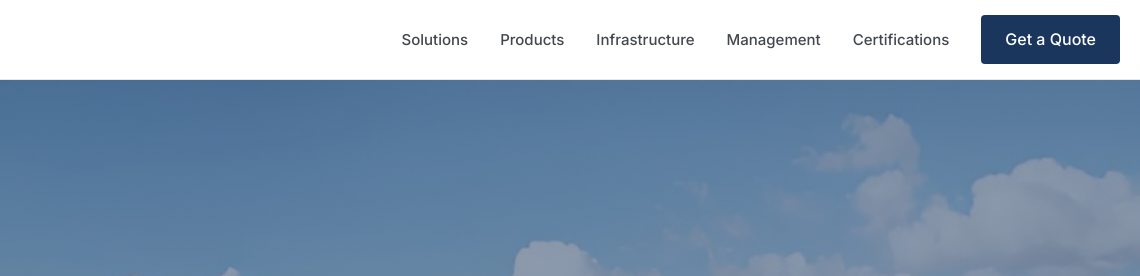
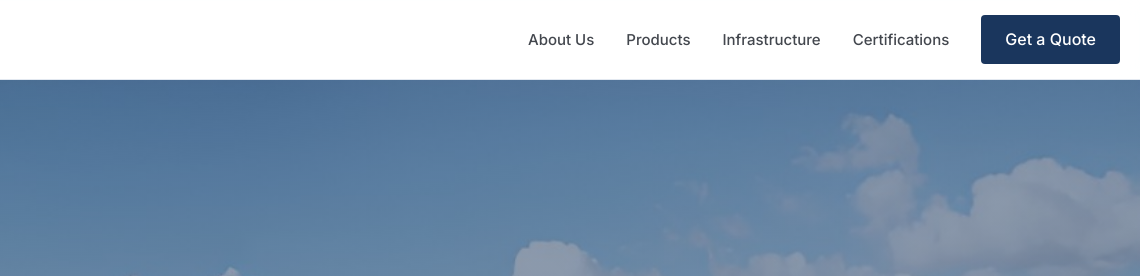
Before and after one commit to Y1506/sungmi, a plain HTML site: page index.html in a window 1280 px wide. Shown: the top 276 px of the page, 140-1280 px from the left. Drawn offline with Linux system fonts and the light colour scheme.

Commit message:
Change 'Solutions' link to 'About Us'

```diff
--- a/index.html
+++ b/index.html
@@ -18,10 +18,9 @@
             </div>
             <nav>
                 <ul class="nav-links">
-                    <li><a href="about.html">Solutions</a></li>
+                    <li><a href="about.html">About Us</a></li>
                     <li><a href="products.html">Products</a></li>
                     <li><a href="infrastructure.html">Infrastructure</a></li>
-                    <li><a href="about.html">Management</a></li>
                     <li><a href="certifications.html">Certifications</a></li>
                 </ul>
                 <a href="contact.html" class="btn">Get a Quote</a>
```
